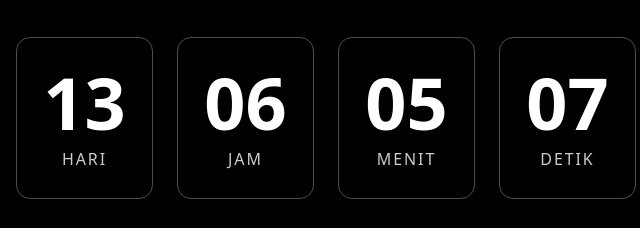
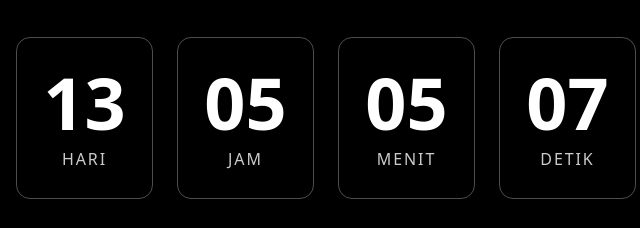
Before and after one commit to sandagaminisoccer/admin, a plain HTML site: page index.html in a window 1280 px wide. Shown: the part 411-639 px from the top of the page, 314-954 px from the left. Drawn offline with Linux system fonts and the light colour scheme.

Commit message:
Add files via upload

```diff
--- a/index.html
+++ b/index.html
@@ -65,8 +65,8 @@
 (function () {
   "use strict";
 
-  // 1 Desember 2026, 00:00 WIB
-  var TARGET = new Date("2026-12-01T00:00:00+07:00").getTime();
+  // 1 Desember 2026, 00:00 WITA (GMT+8)
+  var TARGET = new Date("2026-12-01T00:00:00+08:00").getTime();
   var LS_KEY = "sm_lock_lastseen";
 
   var baseTime = Date.now();        // waktu "terpercaya" saat sinkron terakhir
```
